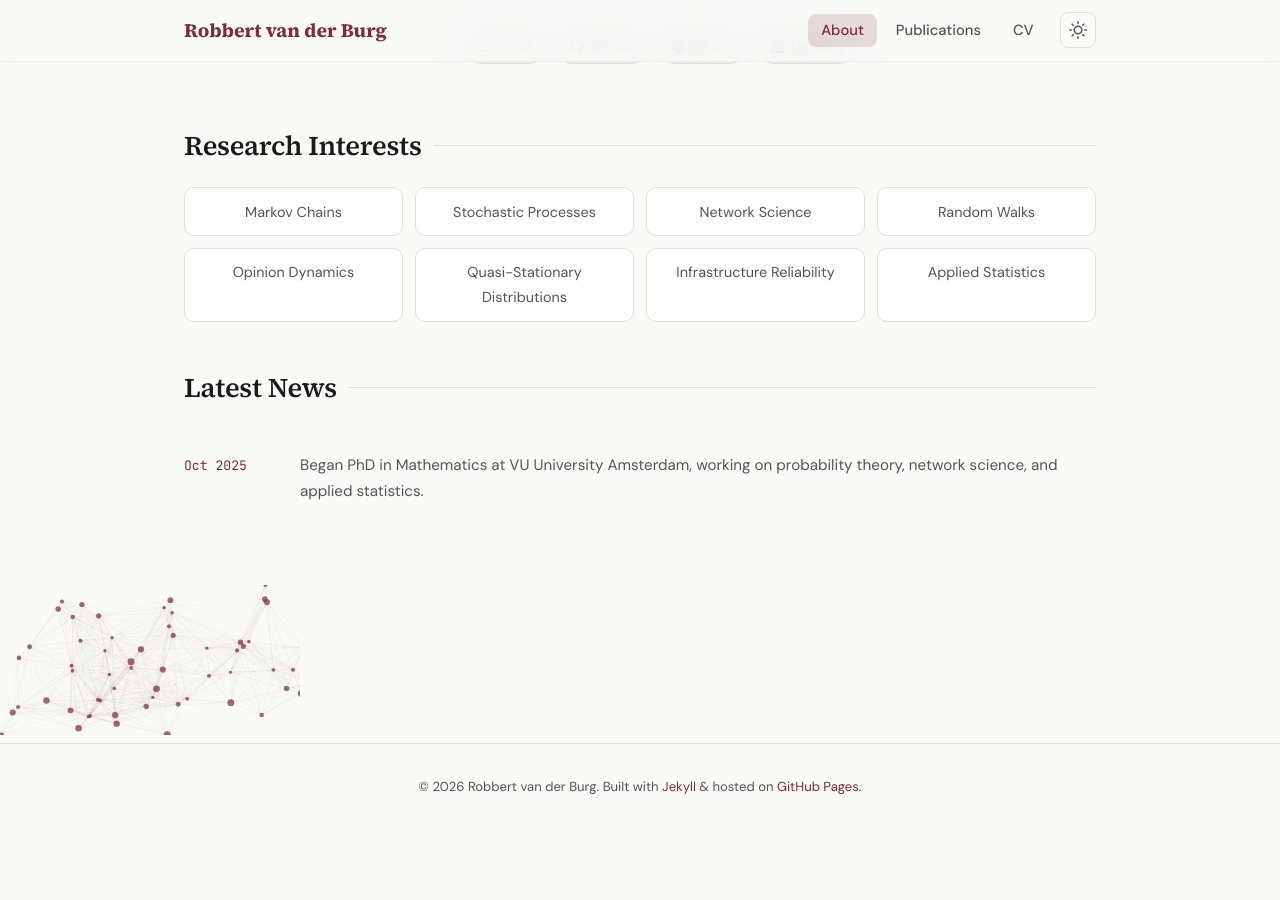
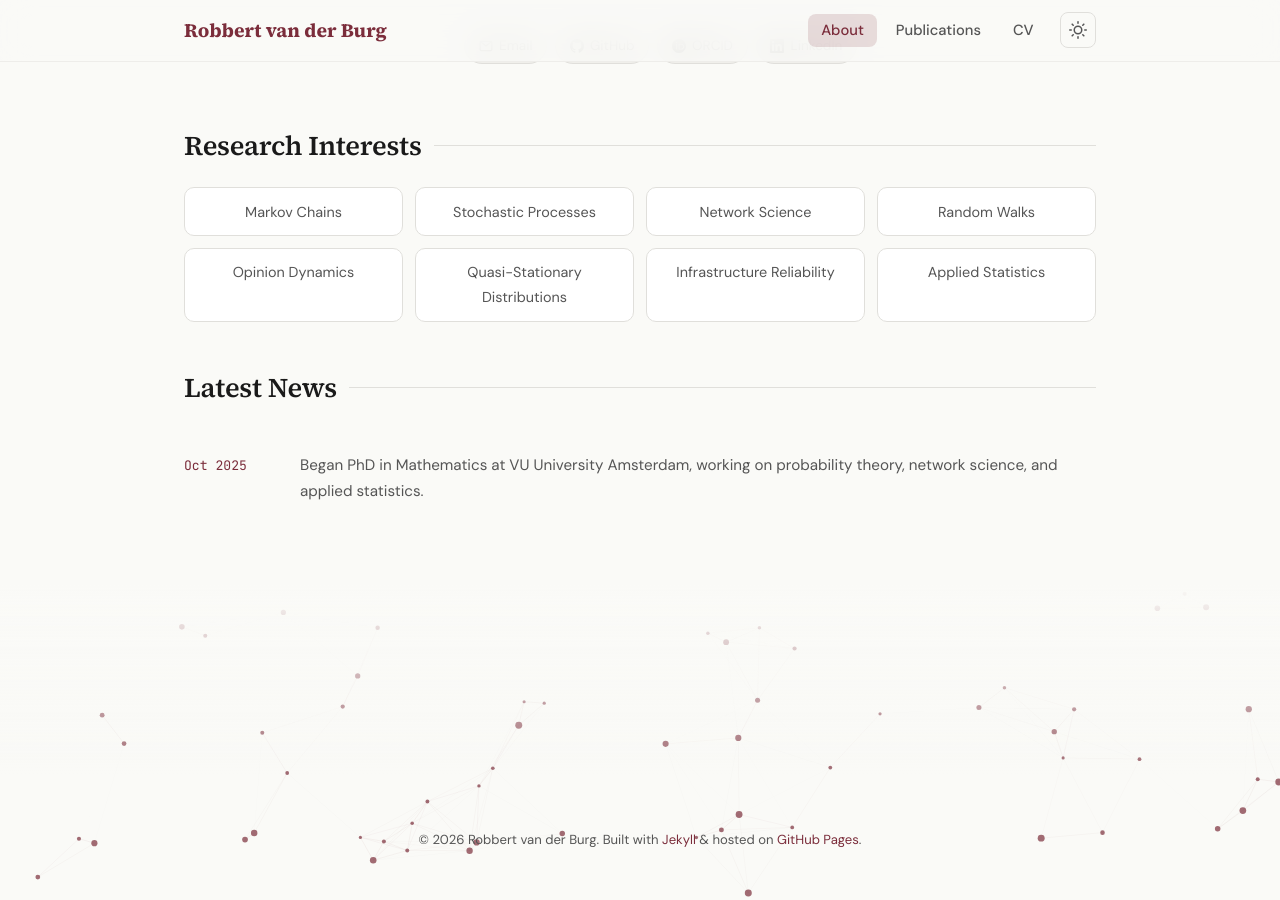
Before and after one commit to robbertvanderburg/robbertvanderburg.github.io, a Jekyll site: the page built from index.html, in a window 1280 px wide and 900 px high, scrolled down 789 px. Built offline with Jekyll 4.4.1, drawn with Linux system fonts in a browser that asks for light colours; before the commit the page ends 1635 px from its top, so only the background shows below that.

Commit message:
Add network background and footer styles
Added styles for network background and footer.

```diff
--- a/assets/css/style.scss
+++ b/assets/css/style.scss
@@ -654,6 +654,38 @@ a:hover { color: var(--wine-light); }
 }
 
 .site-footer a { color: var(--wine); }
+/* ---------- Network Background ---------- */
+.network-footer-wrapper {
+  position: relative;
+  margin-top: auto;
+}
+
+.network-canvas {
+  display: block;
+  width: 100%;
+  height: 35vh;
+  pointer-events: none;
+}
+
+.network-fade {
+  position: absolute;
+  top: 0;
+  left: 0;
+  right: 0;
+  height: 60%;
+  background: linear-gradient(to bottom, var(--bg-primary), transparent);
+  pointer-events: none;
+  transition: background var(--transition);
+}
+
+.network-footer-wrapper .site-footer {
+  position: absolute;
+  bottom: 0;
+  left: 0;
+  right: 0;
+  border-top: none;
+  background: transparent;
+}
 
 /* ---------- Animations ---------- */
 .fade-in {
```
